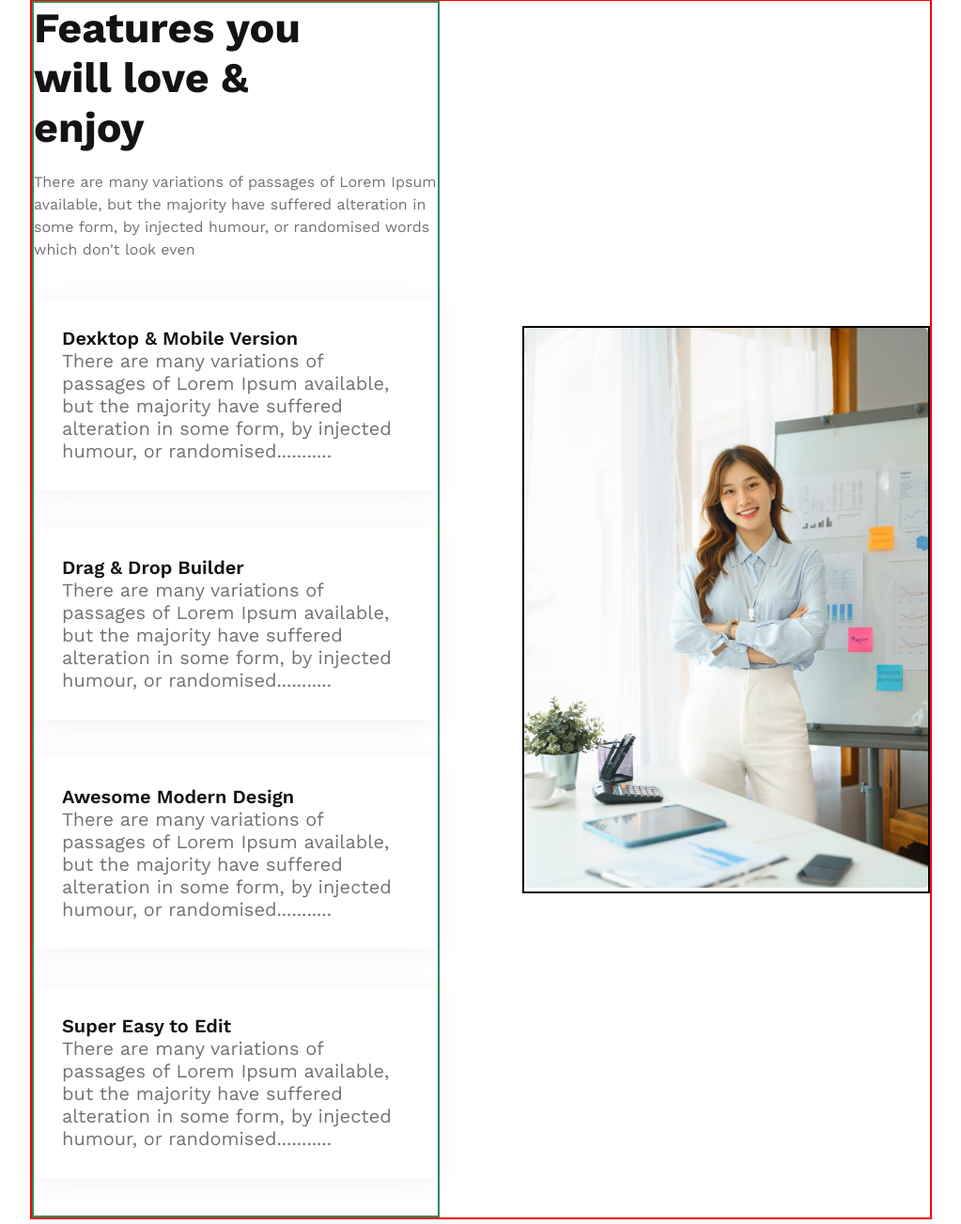
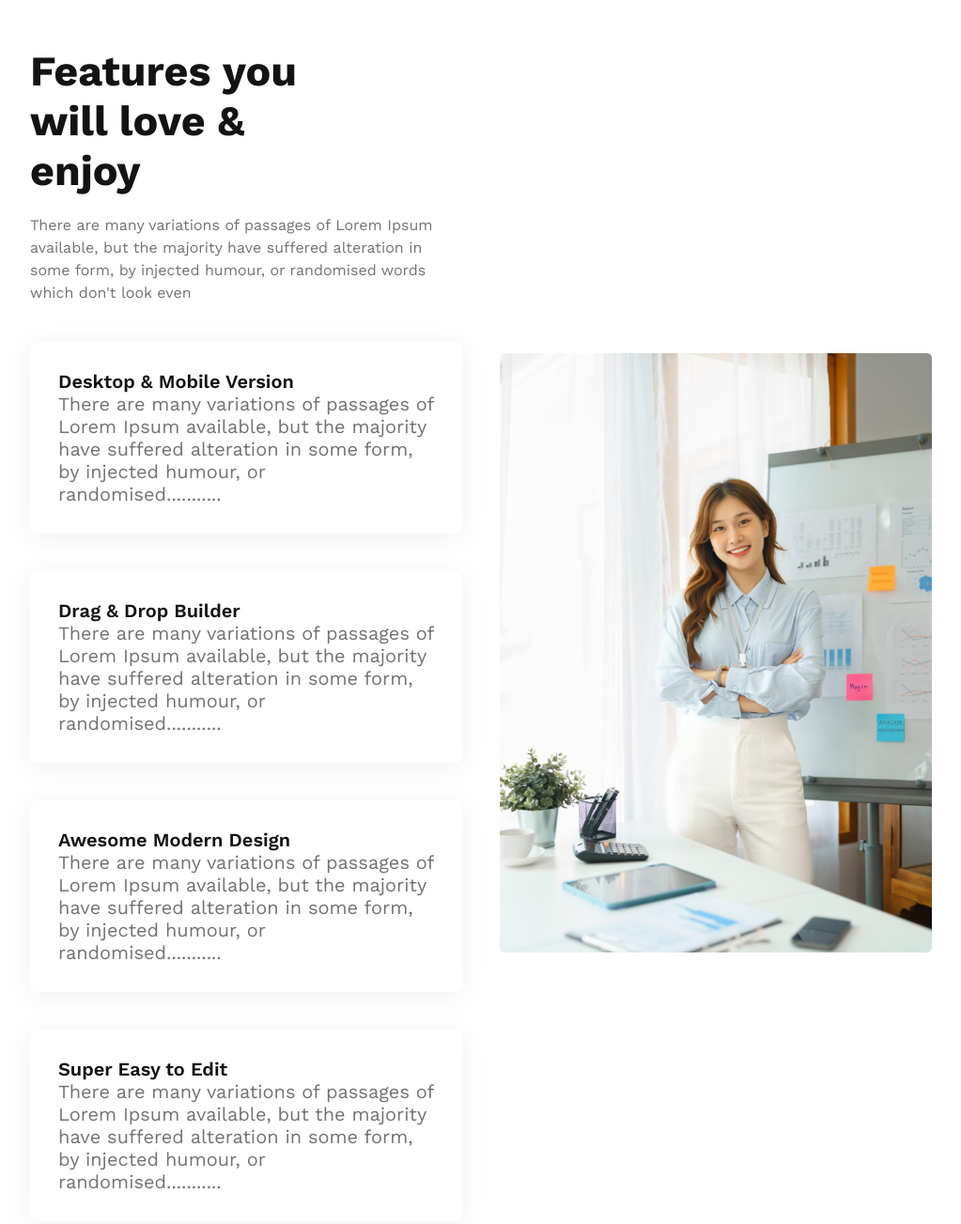
Before and after one commit to EZAZ324/G3-architect-website-main, a plain HTML site: page index.html in a window 1280 px wide. Shown: the part 1491-2794 px from the top of the page at 94% size, without its empty margins (128-1151 px from the left). Drawn offline with nearby package versions, Linux system fonts and the light colour scheme.

Commit message:
feature section problem solved

```diff
--- a/index.html
+++ b/index.html
@@ -79,7 +79,7 @@
 
                 <div class="feature_card_container">
                     <div>
-                        <h4 class="secondary_heading">Dexktop & Mobile Version</h4>
+                        <h4 class="secondary_heading">Desktop & Mobile Version</h4>
                         <p class="description_text">There are many variations of passages of Lorem Ipsum available, but
                             the
                             majority have suffered alteration in some form, by injected humour, or randomised...........
@@ -114,7 +114,7 @@
 
             </div>
 
-            <div class="feature_container_image">
+            <div class="feature_image_container">
                 <img src="images/architect.png" alt="">
             </div>
         </div>
@@ -125,7 +125,8 @@
         <div class="fact">
             <div class="fact_description_container">
                 <h2 class="primary_heading">Some Facts</h2>
-                <p class="description_text">There are many variations of passages of Lorem Ipsum available, but the majority have suffered alteration.</p>
+                <p class="description_text">There are many variations of passages of Lorem Ipsum available, but the
+                    majority have suffered alteration.</p>
             </div>
 
             <div class="fact_card_container">
@@ -152,15 +153,16 @@
             </div>
         </div>
         <!-- fact section ends -->
+
+
         <!-- sponsor section starts -->
         <!-- sponsor section ends -->
-        <!-- footer section starts -->
-        <footer></footer>
-        <!-- footer section ends -->
-
-
     </main>
     <!-- main ends -->
+
+    <!-- footer section starts -->
+    <footer></footer>
+    <!-- footer section ends -->
 </body>
 
 </html>
--- a/styles/styles.css
+++ b/styles/styles.css
@@ -133,21 +133,13 @@ header button {
 
 /* feature styles */
 .feature {
-    margin-top: 50px;
-    border: 2px solid red;
-    margin: 0 12.5%;
-    display: flex;
+    margin: 100px 12.5%;
+    /* display: flex;
     align-items: center;
-    justify-content: space-between;
-}
-
-.feature>div {
-    width: 45%;
-    height: 100%;
-}
-
-.feature_description_container {
-    border: 2px solid seagreen;
+    justify-content: space-between; */
+    display: grid;
+    grid-template-columns: 1fr 1fr;
+    gap: 40px;
 }
 
 .feature_heading {
@@ -156,6 +148,8 @@ header button {
 
 .feature_description {
     margin: 20px 0 40px 0;
+
+
 }
 
 .feature_card_container div {
@@ -166,13 +160,16 @@ header button {
     box-shadow: 0px 4px 30px 0px rgba(0, 0, 0, 0.06);
 }
 
-.feature_container_image {
-    border: 2px solid black;
+.feature_image_container{
+    height: 100%;
+    display: flex;
+    align-items: center;
+
 }
 
-.feature_container_image img {
-    height: 100%;
+.feature_image_container img {
     width: 100%;
+
 }
 
 
@@ -241,7 +238,7 @@ header button {
         text-align: center;
     }
 
-    /* Fcat container styles */
+    /* Fact container styles */
     .fact_description_container {
         width: 100%;
         text-align: center;
```
